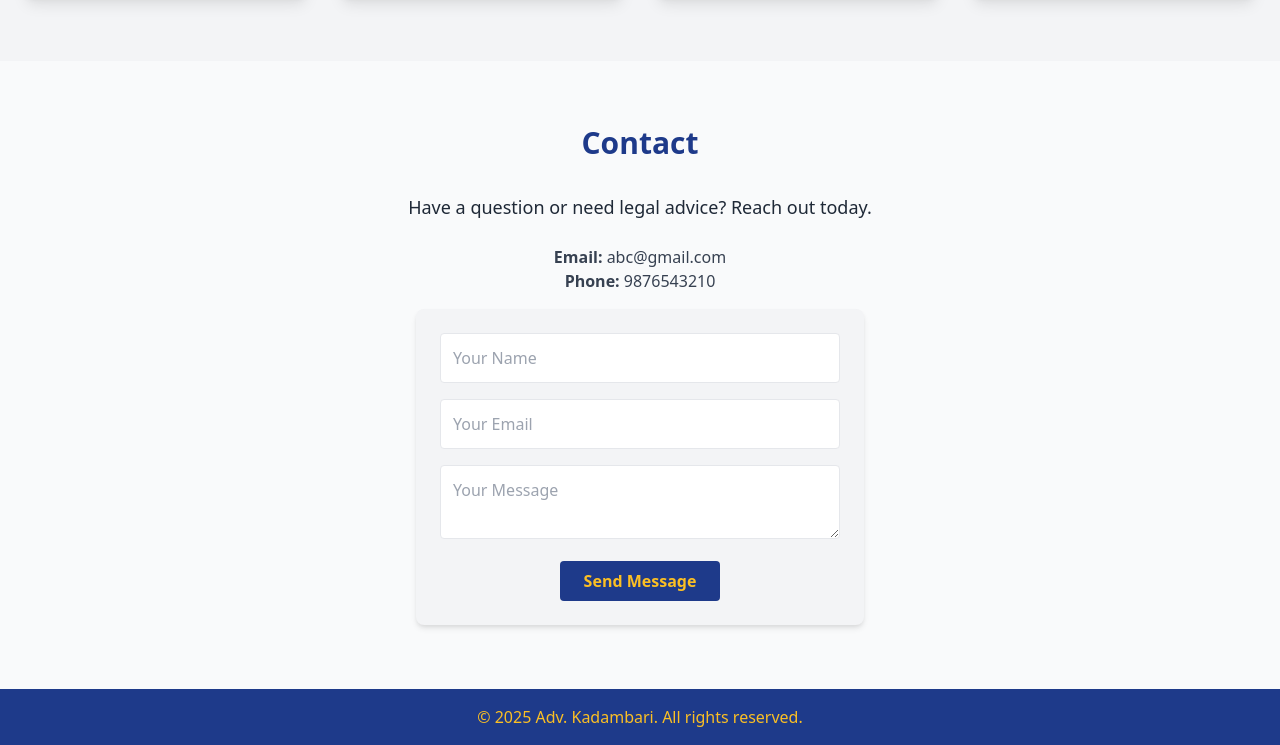
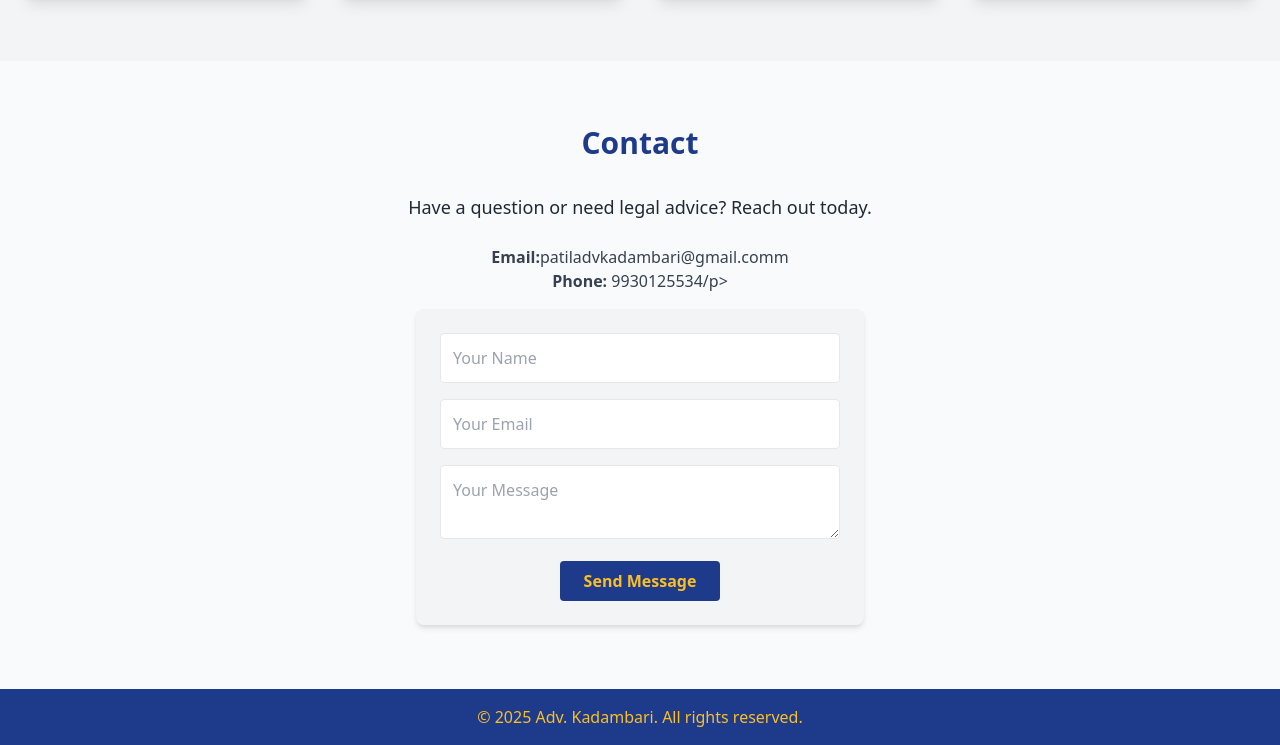
Before and after one commit to Raveenapatil/adv.kadambari_patil-consultancy, a plain HTML site: page index.html in a window 1280 px wide. Shown: the part 1147-1892 px from the top of the page. Drawn offline with nearby package versions, Linux system fonts and the light colour scheme.

Commit message:
Update index.html

```diff
--- a/index.html
+++ b/index.html
@@ -75,8 +75,8 @@
     <h3 class="text-3xl font-bold text-blue-900 mb-8">Contact</h3>
     <p class="text-lg mb-6">Have a question or need legal advice? Reach out today.</p>
     <div class="mb-4">
-      <p class="text-gray-700"><strong>Email:</strong> abc@gmail.com</p>
-      <p class="text-gray-700"><strong>Phone:</strong> 9876543210</p>
+      <p class="text-gray-700"><strong>Email:</strong>patiladvkadambari@gmail.comm</p>
+      <p class="text-gray-700"><strong>Phone:</strong> 9930125534/p>
     </div>
     <form action="https://formspree.io/f/your-form-id" method="POST" class="max-w-md mx-auto bg-gray-100 p-6 rounded-lg shadow-md">
       <input type="text" name="name" placeholder="Your Name" required class="w-full mb-4 p-3 border rounded">
```
